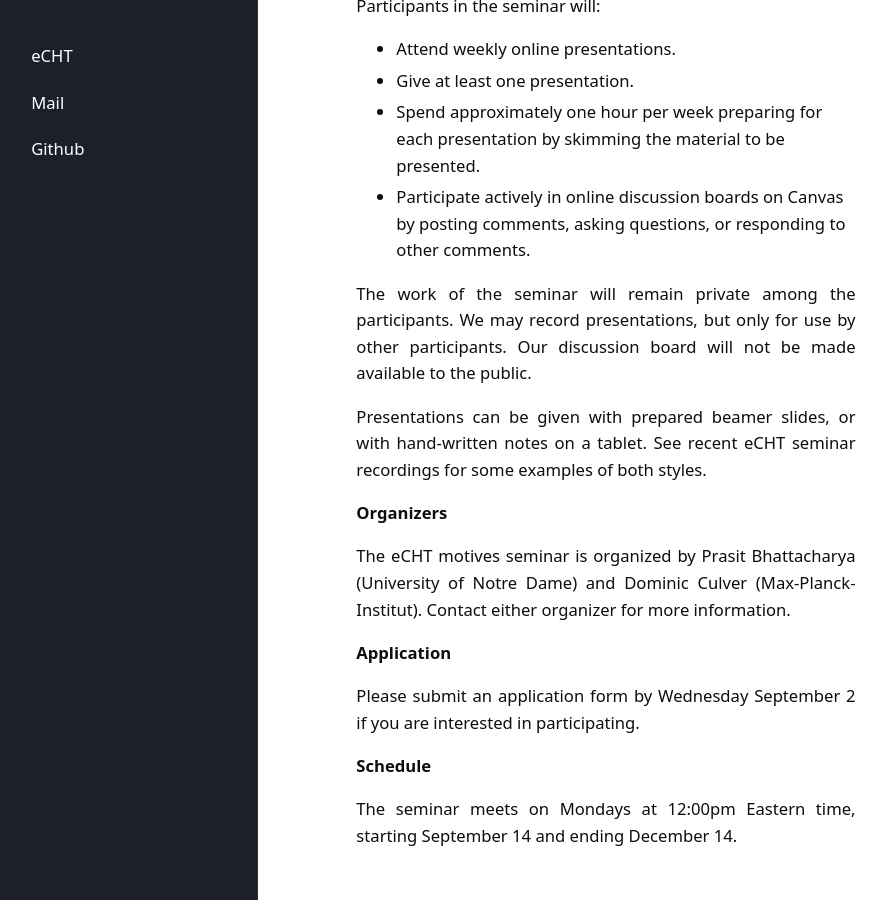
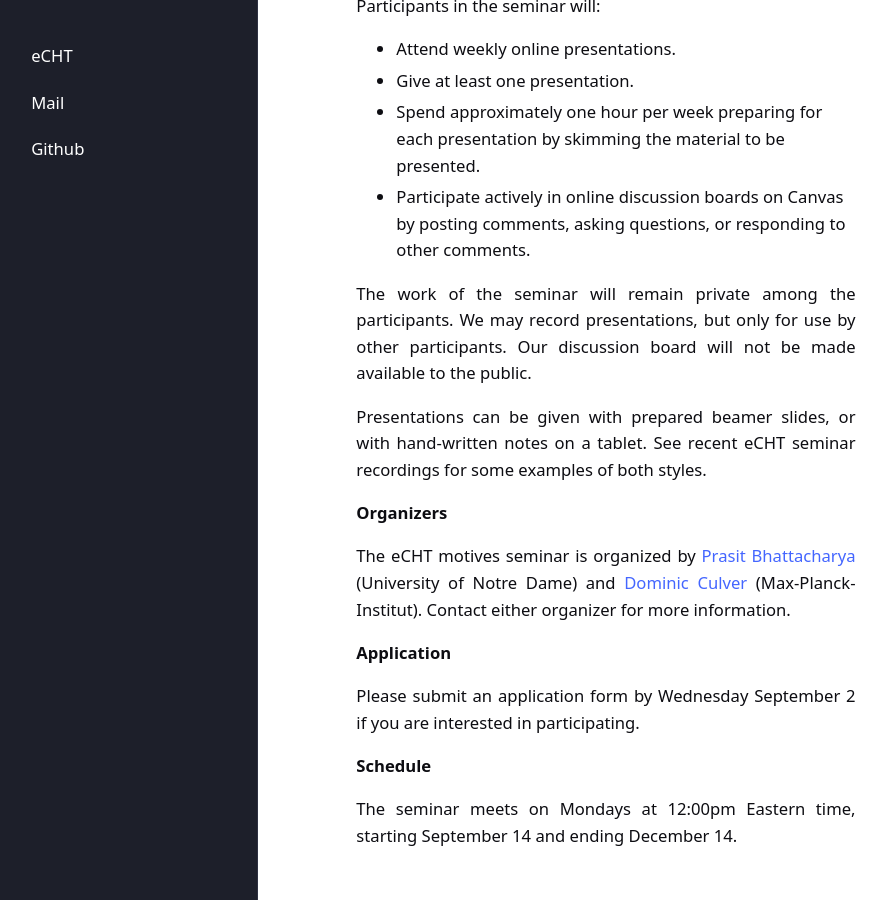
Before and after one commit to eCHTorc/eCHTorc.github.io, a Jekyll site: the page built from reading-seminar-on-kervaire-invariant-one-fall-20.html, in a window 1280 px wide and 900 px high, scrolled down 952 px. Shown: the whole window, without its empty margins (43-930 px from the left). Built offline with Jekyll 4.4.1, drawn with Linux system fonts in a browser that asks for light colours; part of the change alters nothing that is shown.

```diff
--- a/reading-seminar-on-kervaire-invariant-one-fall-20.html
+++ b/reading-seminar-on-kervaire-invariant-one-fall-20.html
@@ -58,7 +58,7 @@ Presentations can be given with prepared beamer slides, or with hand-written not
 </p>
 
 <p>
-The eCHT motives seminar is organized by Prasit Bhattacharya (University of Notre Dame) and Dominic Culver (Max-Planck-Institut). Contact either organizer for more information.
+The eCHT motives seminar is organized by <a href="https://sites.google.com/view/prasit0605/home"> Prasit Bhattacharya </a> (University of Notre Dame) and <a href="https://dlculver.github.io/"> Dominic Culver </a> (Max-Planck-Institut). Contact either organizer for more information.
 </p>
 
 <p>
```
